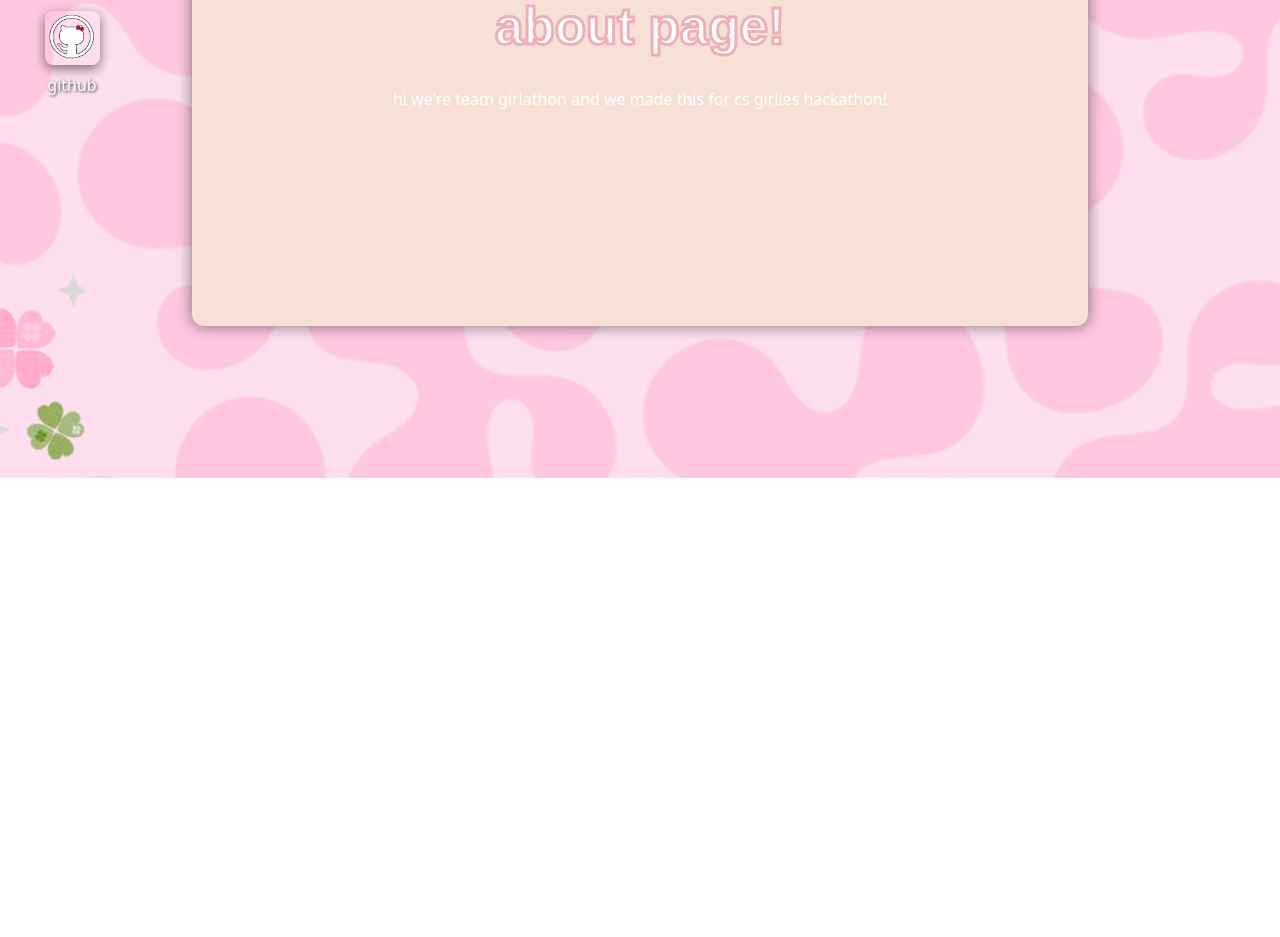
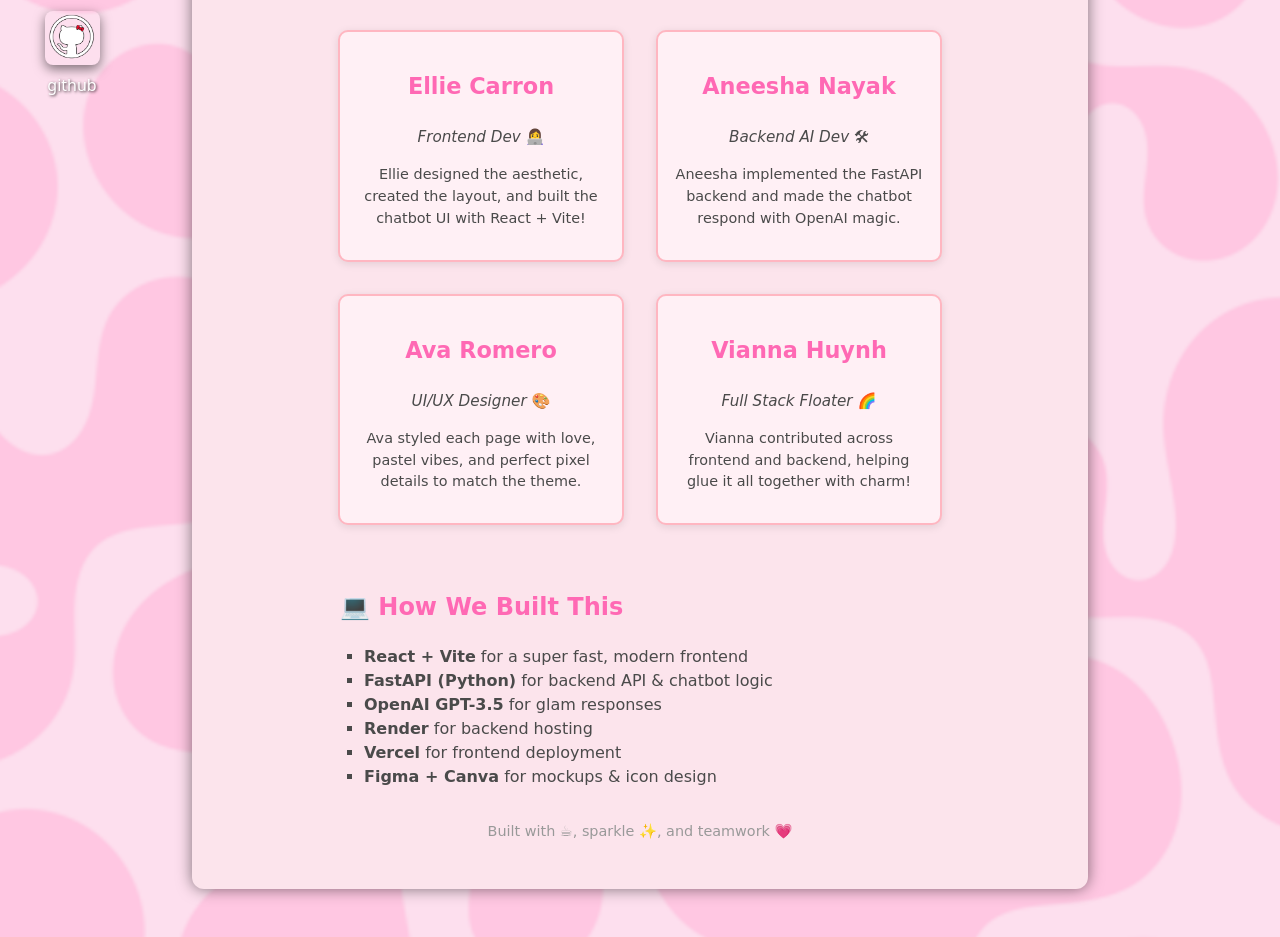
Before and after one commit to Ellievca/Girlathon, a React (Vite) app in the folder my-vite-app/: page /about in a window 1280 px wide. Shown: the part 322-1259 px from the top of the page. Before the commit the page ends 800 px from the top, so only its background shows below. Built offline with nearby package versions, Linux system fonts and the light colour scheme; a web font is replaced by a local one.

Commit message:
Update About.jsx

```diff
--- a/my-vite-app/src/About.jsx
+++ b/my-vite-app/src/About.jsx
@@ -36,23 +36,46 @@ function RetroWindowButtons() {
   );
 }
 
+function BioCard({ name, role, desc }) {
+  return (
+    <div
+      style={{
+        background: '#fff0f5',
+        padding: '1rem',
+        borderRadius: '10px',
+        boxShadow: '0 2px 8px rgba(0,0,0,0.1)',
+        margin: '1rem',
+        maxWidth: '250px',
+        textAlign: 'center',
+        fontFamily: 'Comic Sans MS, cursive',
+        border: '2px solid #ffb6c1',
+      }}
+    >
+      <h3 style={{ color: '#ff69b4', fontSize: '1.4rem' }}>{name}</h3>
+      <p style={{ fontStyle: 'italic', fontSize: '0.95rem' }}>{role}</p>
+      <p style={{ marginTop: '0.5rem', fontSize: '0.9rem' }}>{desc}</p>
+    </div>
+  );
+}
+
 function About() {
   return (
     <div
       style={{
-        height: '75vh',
+        height: 'fit-content',
         width: '70vw',
         margin: '1rem auto',
         display: 'flex',
         flexDirection: 'column',
-        backgroundColor: 'var(--color-background)',
-        color: 'white',
+        backgroundColor: '#fce4ec',
+        color: '#4a4a4a',
         borderRadius: '12px',
         boxShadow: '0 0 15px rgba(0,0,0,0.5)',
         overflow: 'hidden',
+        fontFamily: 'Comic Sans MS, cursive, sans-serif',
       }}
     >
-      {/* Top bar with Windows buttons */}
+      {/* Top bar */}
       <div
         style={{
           height: '40px',
@@ -67,22 +90,58 @@ function About() {
         }}
       >
         <RetroWindowButtons />
+        <span style={{ fontWeight: 'bold' }}>💽 about_the_team.txt</span>
       </div>
 
       {/* Page content */}
-      <div
-        style={{
-          flex: 1,
-          padding: '1rem',
-          textAlign: 'center',
-          display: 'flex',
-          flexDirection: 'column',
-          justifyContent: 'center',
-          alignItems: 'center',
-        }}
-      >
-        <h1 style={{ fontFamily: 'Cheri, sans-serif', WebkitTextStroke: '3px #EDAFB8', marginBottom: '1rem' }}>about page!</h1>
-        <p>hi we're team girlathon and we made this for cs girlies hackathon!</p>
+      <div style={{ padding: '2rem', textAlign: 'center' }}>
+        <h1 style={{ fontSize: '2.5rem', color: '#ff69b4', textShadow: '2px 2px #fff' }}>
+          💖 meet the girlies 💖
+        </h1>
+        <p style={{ marginTop: '1rem', fontSize: '1.2rem', maxWidth: '600px', margin: 'auto' }}>
+          We’re <b>Team Girlathon</b> — coders, designers, and beauty lovers building a glam AI chatbot for the CS Girlies Hackathon 💅
+        </p>
+
+        {/* Team bios */}
+        <div style={{ display: 'flex', flexWrap: 'wrap', justifyContent: 'center', marginTop: '2rem' }}>
+          <BioCard
+            name="Ellie Carron"
+            role="Frontend Dev 👩‍💻"
+            desc="Ellie designed the aesthetic, created the layout, and built the chatbot UI with React + Vite!"
+          />
+          <BioCard
+            name="Aneesha Nayak"
+            role="Backend AI Dev 🛠"
+            desc="Aneesha implemented the FastAPI backend and made the chatbot respond with OpenAI magic."
+          />
+          <BioCard
+            name="Ava Romero"
+            role="UI/UX Designer 🎨"
+            desc="Ava styled each page with love, pastel vibes, and perfect pixel details to match the theme."
+          />
+          <BioCard
+            name="Vianna Huynh"
+            role="Full Stack Floater 🌈"
+            desc="Vianna contributed across frontend and backend, helping glue it all together with charm!"
+          />
+        </div>
+
+        {/* Tech stack */}
+        <div style={{ marginTop: '3rem', textAlign: 'left', maxWidth: '600px', margin: '3rem auto 1rem auto' }}>
+          <h2 style={{ color: '#ff69b4' }}>💻 How We Built This</h2>
+          <ul style={{ listStyleType: 'square', paddingLeft: '1.5rem', marginTop: '1rem', fontSize: '1rem' }}>
+            <li><b>React + Vite</b> for a super fast, modern frontend</li>
+            <li><b>FastAPI (Python)</b> for backend API & chatbot logic</li>
+            <li><b>OpenAI GPT-3.5</b> for glam responses</li>
+            <li><b>Render</b> for backend hosting</li>
+            <li><b>Vercel</b> for frontend deployment</li>
+            <li><b>Figma + Canva</b> for mockups & icon design</li>
+          </ul>
+        </div>
+
+        <p style={{ marginTop: '2rem', fontSize: '0.9rem', color: '#999' }}>
+          Built with ☕, sparkle ✨, and teamwork 💗
+        </p>
       </div>
     </div>
   );
```
